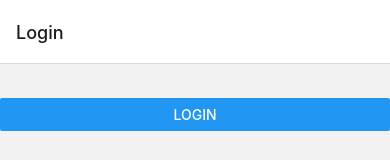
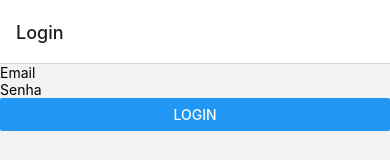
Before and after one commit to Barros313/BookSwap-Expo, a React Native app in the folder frontend/: screen /Login in a window 390 px wide. Shown: the top 160 px of the page. Built offline with nearby package versions, Linux system fonts and the light colour scheme.

Commit message:
Added missing placeholder in login form

```diff
--- a/frontend/components/authentication/Login.js
+++ b/frontend/components/authentication/Login.js
@@ -2,14 +2,9 @@ import React, { useState } from 'react';
 import { View, TextInput, Button } from 'react-native';
 import axios from 'axios';
 
-// import {useNavigation} from "@react-navigation/native";
-
 export default function Login({ route }) {
     const [email, setEmail] = useState('');
     const [password, setPassword] = useState('');
-    // const [error, setError] = useState('');
-
-    // const navigation = useNavigation();
 
     const handleLogin = async () => {
         try {
@@ -27,8 +22,8 @@ export default function Login({ route }) {
 
     return (
       <View>
-          <TextInput placeholder={email} onChangeText={setEmail} value={email} />
-          <TextInput placeholder={password} onChangeText={setPassword} secureTextEntry value={password} />
+          <TextInput placeholder="Email" onChangeText={setEmail} value={email} />
+          <TextInput placeholder="Senha" onChangeText={setPassword} secureTextEntry value={password} />
           <Button title='Login' onPress={handleLogin} />
       </View>
     );
```
